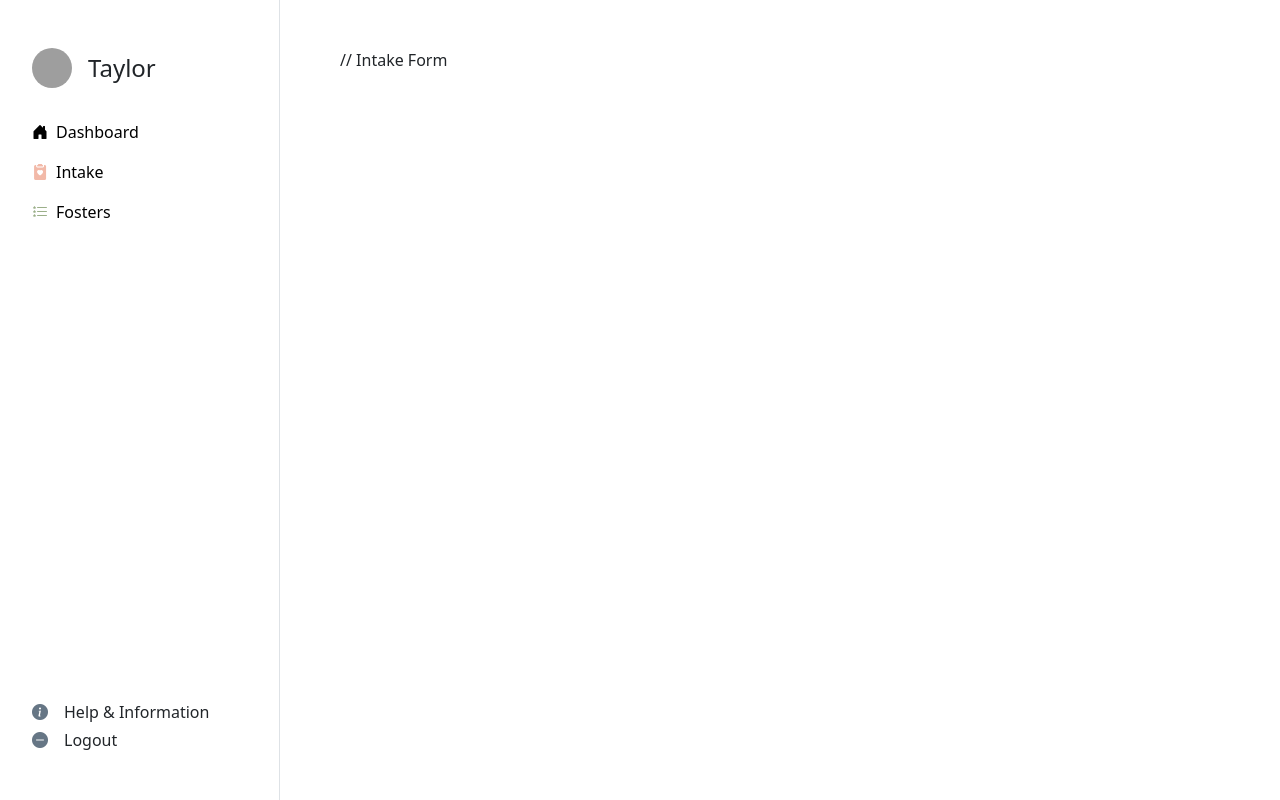
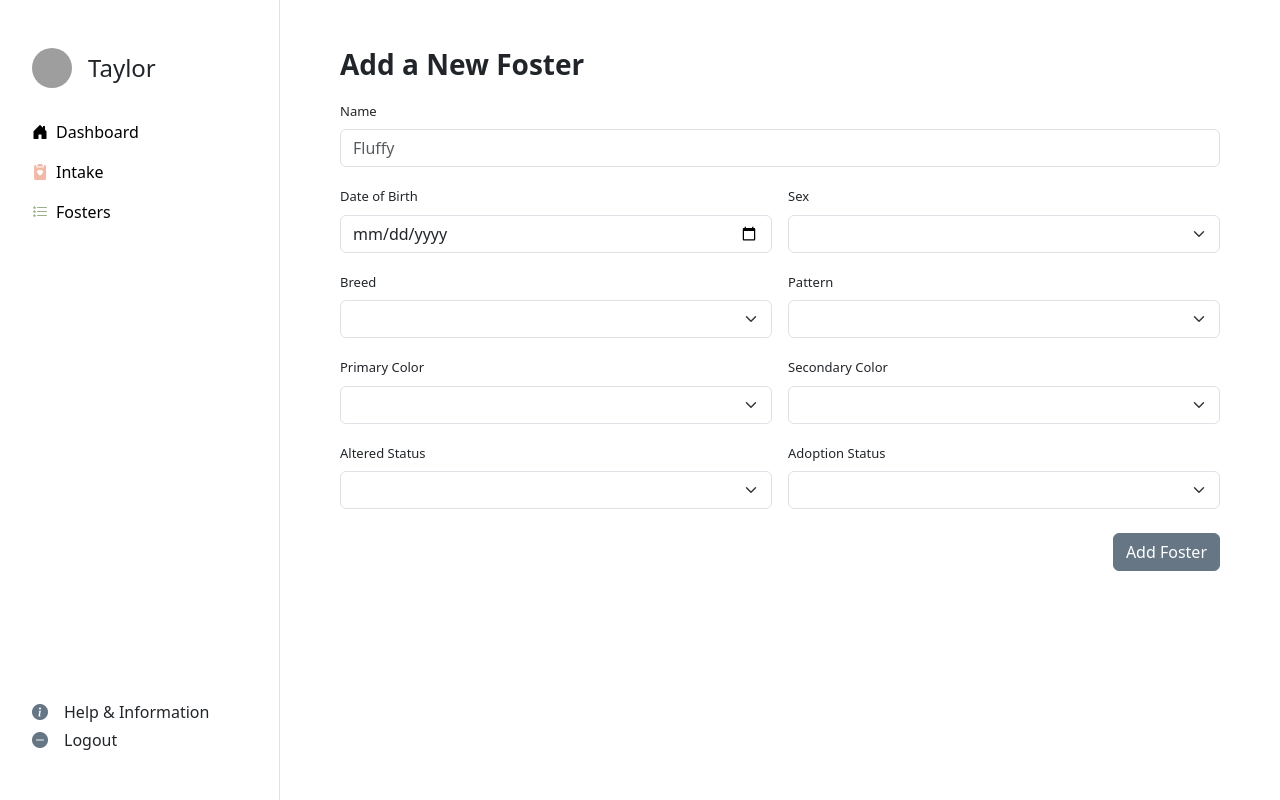
Before and after one commit to taylorsieling/foster-buddy, a Vue app: page /intake in a window 1280 px wide. Built offline with nearby package versions, Linux system fonts and the light colour scheme; grey boxes are pictures that could not be loaded.

Commit message:
build intake from + select options

```diff
--- /dev/null
+++ b/src/select_options/cat_options.js
@@ -0,0 +1,40 @@
+export const catBreeds = [
+  {key: 0, value: 'Abyssinian'},
+  {key: 1, value: 'American Shorthair'},
+  {key: 2, value: 'Balinese'},
+  {key: 3, value: 'Bengal'},
+  {key: 4, value: 'Birman'},
+  {key: 5, value: 'Bombay'},
+  {key: 6, value: 'British Longhair'},
+  {key: 7, value: 'British Shorthair'},
+  {key: 8, value: 'Cornish Rex'},
+  {key: 9, value: 'Domestic Shorthair'},
+  {key: 10, value: 'Domestic Mediumhair'},
+  {key: 11, value: 'Domestic Longhair'},
+  {key: 12, value: 'Maine Coon'},
+  {key: 13, value: 'Manx'},
+  {key: 14, value: 'Persian'},
+  {key: 15, value: 'Ragdoll'},
+  {key: 16, value: 'Russian Blue'},
+  {key: 17, value: 'Scottish Fold'},
+  {key: 18, value: 'Siamese'},
+  {key: 19, value: 'Sphynx'}
+]
+
+export const catColors = [
+  {key: 1, value:'Black'},
+  {key: 2, value:'Brown'},
+  {key: 3, value:'Grey'},
+  {key: 4, value:'Orange'},
+  {key: 5, value:'White'}
+]
+
+export const catPatterns = [
+  {key: 1, value: 'Bicolor'},
+  {key: 2, value: 'Calico'},
+  {key: 3, value: 'Colorpoint'},
+  {key: 4, value: 'Solid'},
+  {key: 5, value: 'Tabby'},
+  {key: 6, value: 'Tortie'},
+  {key: 7, value: 'Tabico'}
+]
--- /dev/null
+++ b/src/select_options/generic_options.js
@@ -0,0 +1,18 @@
+export const adoptionStatuses = [
+  {key: 1, value: 'Adopted'},
+  {key: 2, value: 'Available'},
+  {key: 3, value: 'Unavailable'},
+]
+
+export const alteredStatuses = [
+  {key: 1, value: 'Neutered'},
+  {key: 2, value: 'Spayed'},
+  {key: 3, value: 'Not Altered'},
+  {key: 4, value: 'Unknown'}
+]
+
+export const sexes = [
+  {key: 1, value: 'Female'},
+  {key: 2, value: 'Male'},
+  {key: 1, value: 'Unknown'}
+]
--- a/src/views/IntakeView.vue
+++ b/src/views/IntakeView.vue
@@ -1,5 +1,137 @@
 <template>
   <div>
-    // Intake Form
+    <h1 class="fs-3 fw-bold mb-3">Add a New Foster</h1>
+  </div>
+  <div>
+    <form @submit.prevent="addFoster">
+      <div class="row g-3">
+        <div class="col-12">
+          <label for="name" class="form-label">Name</label>
+          <input v-model="name" type="text" class="form-control" id="name" placeholder="Fluffy" />
+        </div>
+        <div class="col-md-6">
+          <label for="dob" class="form-label">Date of Birth</label>
+          <input v-model="dob" type="date" class="form-control" id="dob" />
+        </div>
+        <div class="col-md-6">
+          <label for="sex" class="form-label">Sex</label>
+          <select v-model="sex" id="sex" class="form-select">
+            <option v-for="sex in sexes" :value="sex.value" :key="sex.id">
+              {{ sex.value }}
+            </option>
+          </select>
+        </div>
+        <div class="col-md-6">
+          <label for="breed" class="form-label">Breed</label>
+          <select v-model="breed" id="breed" class="form-select">
+            <option v-for="breed in breeds" :value="breed.value" :key="breed.id">
+              {{ breed.value }}
+            </option>
+          </select>
+        </div>
+        <div class="col-md-6">
+          <label for="patterns" class="form-label">Pattern</label>
+          <select v-model="pattern" id="breed" class="form-select">
+            <option v-for="pattern in patterns" :value="pattern.value" :key="pattern.id">
+              {{ pattern.value }}
+            </option>
+          </select>
+        </div>
+        <div class="col-md-6">
+          <label for="primary-color" class="form-label">Primary Color</label>
+          <select v-model="primaryColor" id="primary-color" class="form-select">
+            <option v-for="color in colors" :value="color.value" :key="color.id">
+              {{ color.value }}
+            </option>
+          </select>
+        </div>
+        <div class="col-md-6">
+          <label for="secondary-color" class="form-label">Secondary Color</label>
+          <select v-model="secondaryColor" id="secondary-color" class="form-select">
+            <option v-for="color in colors" :value="color.value" :key="color.id">
+              {{ color.value }}
+            </option>
+          </select>
+        </div>
+        <div class="col-md-6">
+          <label for="altered-status" class="form-label">Altered Status</label>
+          <select v-model="alteredStatus" id="altered-status" class="form-select">
+            <option v-for="status in alteredStatuses" :value="status.value" :key="status.id">
+              {{ status.value }}
+            </option>
+          </select>
+        </div>
+        <div class="col-md-6">
+          <label for="adoption-status" class="form-label">Adoption Status</label>
+          <select v-model="adoptionStatus" id="adoption-status" class="form-select">
+            <option v-for="status in adoptionStatuses" :value="status.value" :key="status.id">
+              {{ status.value }}
+            </option>
+          </select>
+        </div>
+      </div>
+      <div class="float-end mt-4">
+        <button type="submit" class="btn btn-primary">Add Foster</button>
+      </div>
+    </form>
   </div>
 </template>
+
+<script>
+import axios from 'axios'
+import { catBreeds, catColors, catPatterns } from '../select_options/cat_options.js'
+import { adoptionStatuses, alteredStatuses, sexes } from '../select_options/generic_options.js'
+
+export default {
+  name: 'IntakeForm',
+  data() {
+    return {
+      adoptionStatus: '',
+      adoptionStatuses: adoptionStatuses,
+      alteredStatus: '',
+      alteredStatuses: alteredStatuses,
+      breed: '',
+      breeds: catBreeds,
+      colors: catColors,
+      dob: '',
+      name: '',
+      pattern: '',
+      patterns: catPatterns,
+      primaryColor: '',
+      secondaryColor: '',
+      sex: '',
+      sexes: sexes
+    }
+  },
+
+  methods: {
+    addFoster() {
+      const formData = {
+        adoption_status: this.adoptionStatus,
+        altered_status: this.alteredStatus,
+        breed: this.breed,
+        date_of_birth: this.dob,
+        name: this.name,
+        pattern: this.pattern,
+        primary_color: this.primaryColor,
+        secondary_color: this.secondaryColor,
+        sex: this.sex
+      }
+
+      axios
+        .post('http://localhost:3000/fosters', formData)
+        .then((response) => this.saveSuccess(response))
+        .catch((error) => this.saveFailed(error))
+    },
+
+    saveFailed(error) {
+      console.log('Failure: ', error)
+    },
+
+    saveSuccess(resp) {
+      console.log('Success: ', resp)
+      this.$router.replace('/dashboard')
+    }
+  }
+}
+</script>
```
